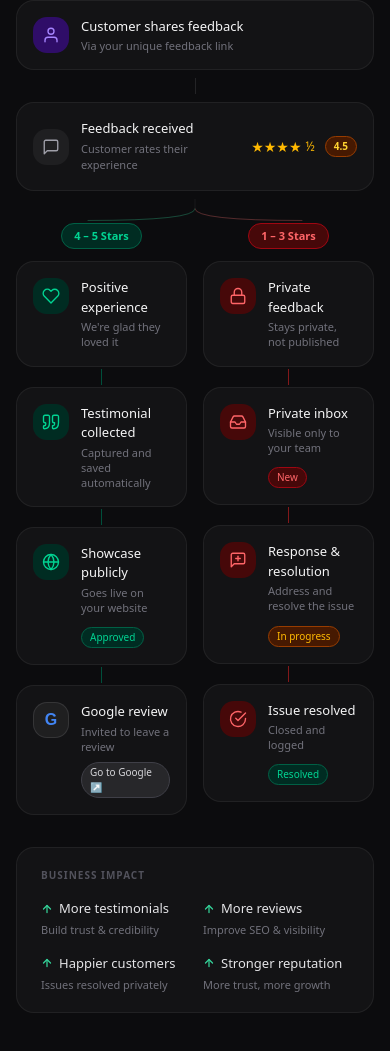
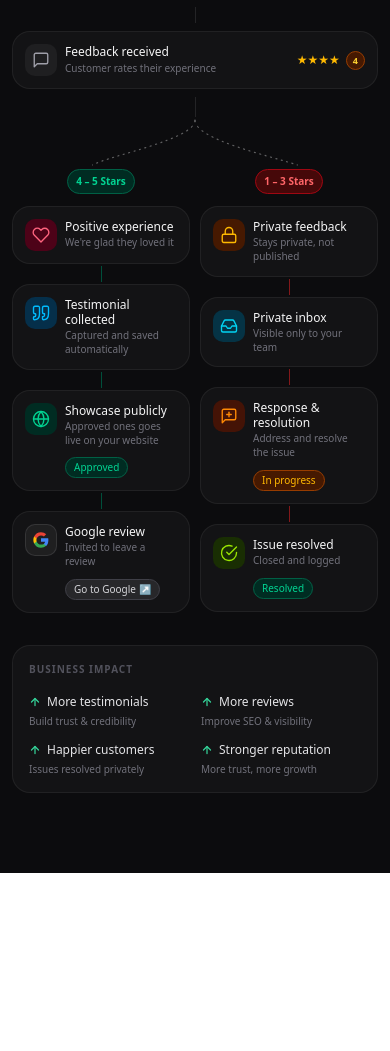
Before and after one commit to MidhunMohan210/woice_home, a Next.js app: page / in a window 390 px wide. Shown: the part 2713-3764 px from the top of the page. After the commit the page ends 3586 px from the top, so only its background shows below. Built offline with nearby package versions, Linux system fonts and the light colour scheme.

Commit message:
woice way section completed

```diff
--- a/src/components/landing/WoiceWaySection.jsx
+++ b/src/components/landing/WoiceWaySection.jsx
@@ -5,92 +5,172 @@ import { useEffect, useRef, useState } from "react";
 const positiveSteps = [
   {
     icon: (
-      <svg width="18" height="18" viewBox="0 0 24 24" fill="none" stroke="currentColor" strokeWidth="1.8" strokeLinecap="round" strokeLinejoin="round">
-        <path d="M20.84 4.61a5.5 5.5 0 0 0-7.78 0L12 5.67l-1.06-1.06a5.5 5.5 0 0 0-7.78 7.78l1.06 1.06L12 21.23l7.78-7.78 1.06-1.06a5.5 5.5 0 0 0 0-7.78z"/>
+      <svg
+        width="18"
+        height="18"
+        viewBox="0 0 24 24"
+        fill="none"
+        stroke="currentColor"
+        strokeWidth="1.8"
+        strokeLinecap="round"
+        strokeLinejoin="round"
+      >
+        <path d="M20.84 4.61a5.5 5.5 0 0 0-7.78 0L12 5.67l-1.06-1.06a5.5 5.5 0 0 0-7.78 7.78l1.06 1.06L12 21.23l7.78-7.78 1.06-1.06a5.5 5.5 0 0 0 0-7.78z" />
       </svg>
     ),
     title: "Positive experience",
     sub: "We're glad they loved it",
+    colorClass: "bg-rose-950 text-rose-400",
   },
   {
     icon: (
-      <svg width="18" height="18" viewBox="0 0 24 24" fill="none" stroke="currentColor" strokeWidth="1.8" strokeLinecap="round" strokeLinejoin="round">
-        <path d="M3 21c3 0 7-1 7-8V5c0-1.25-.756-2.017-2-2H4c-1.25 0-2 .75-2 1.972V11c0 1.25.75 2 2 2 1 0 1 0 1 1v1c0 1-1 2-2 2s-1 .008-1 1.031V20c0 1 0 1 1 1z"/>
-        <path d="M15 21c3 0 7-1 7-8V5c0-1.25-.757-2.017-2-2h-4c-1.25 0-2 .75-2 1.972V11c0 1.25.75 2 2 2h.75c0 2.25.25 4-2.75 4v3c0 1 0 1 1 1z"/>
+      <svg
+        width="18"
+        height="18"
+        viewBox="0 0 24 24"
+        fill="none"
+        stroke="currentColor"
+        strokeWidth="1.8"
+        strokeLinecap="round"
+        strokeLinejoin="round"
+      >
+        <path d="M3 21c3 0 7-1 7-8V5c0-1.25-.756-2.017-2-2H4c-1.25 0-2 .75-2 1.972V11c0 1.25.75 2 2 2 1 0 1 0 1 1v1c0 1-1 2-2 2s-1 .008-1 1.031V20c0 1 0 1 1 1z" />
+        <path d="M15 21c3 0 7-1 7-8V5c0-1.25-.757-2.017-2-2h-4c-1.25 0-2 .75-2 1.972V11c0 1.25.75 2 2 2h.75c0 2.25.25 4-2.75 4v3c0 1 0 1 1 1z" />
       </svg>
     ),
     title: "Testimonial collected",
     sub: "Captured and saved automatically",
+    colorClass: "bg-sky-950 text-sky-400",
   },
   {
     icon: (
-      <svg width="18" height="18" viewBox="0 0 24 24" fill="none" stroke="currentColor" strokeWidth="1.8" strokeLinecap="round" strokeLinejoin="round">
-        <circle cx="12" cy="12" r="10"/>
-        <line x1="2" y1="12" x2="22" y2="12"/>
-        <path d="M12 2a15.3 15.3 0 0 1 4 10 15.3 15.3 0 0 1-4 10 15.3 15.3 0 0 1-4-10 15.3 15.3 0 0 1 4-10z"/>
+      <svg
+        width="18"
+        height="18"
+        viewBox="0 0 24 24"
+        fill="none"
+        stroke="currentColor"
+        strokeWidth="1.8"
+        strokeLinecap="round"
+        strokeLinejoin="round"
+      >
+        <circle cx="12" cy="12" r="10" />
+        <line x1="2" y1="12" x2="22" y2="12" />
+        <path d="M12 2a15.3 15.3 0 0 1 4 10 15.3 15.3 0 0 1-4 10 15.3 15.3 0 0 1-4-10 15.3 15.3 0 0 1 4-10z" />
       </svg>
     ),
     title: "Showcase publicly",
-    sub: "Goes live on your website",
+    sub: "Approved ones goes live on your website",
     badge: { label: "Approved", color: "green" },
+    colorClass: "bg-emerald-950 text-emerald-400",
   },
   {
     icon: (
-      <svg width="18" height="18" viewBox="0 0 24 24" fill="none" stroke="currentColor" strokeWidth="1.8" strokeLinecap="round" strokeLinejoin="round">
-        <path d="M21 15a2 2 0 0 1-2 2H7l-4 4V5a2 2 0 0 1 2-2h14a2 2 0 0 1 2 2z"/>
+      <svg
+        width="18"
+        height="18"
+        viewBox="0 0 24 24"
+        fill="none"
+        stroke="currentColor"
+        strokeWidth="1.8"
+        strokeLinecap="round"
+        strokeLinejoin="round"
+      >
+        <path d="M21 15a2 2 0 0 1-2 2H7l-4 4V5a2 2 0 0 1 2-2h14a2 2 0 0 1 2 2z" />
       </svg>
     ),
     title: "Google review",
     sub: "Invited to leave a review",
     badge: { label: "Go to Google ↗", color: "neutral" },
     googleIcon: true,
+    colorClass: "bg-white/[0.05] border border-white/10",
   },
 ];
 
 const negativeSteps = [
   {
     icon: (
-      <svg width="18" height="18" viewBox="0 0 24 24" fill="none" stroke="currentColor" strokeWidth="1.8" strokeLinecap="round" strokeLinejoin="round">
-        <rect x="3" y="11" width="18" height="11" rx="2" ry="2"/>
-        <path d="M7 11V7a5 5 0 0 1 10 0v4"/>
+      <svg
+        width="18"
+        height="18"
+        viewBox="0 0 24 24"
+        fill="none"
+        stroke="currentColor"
+        strokeWidth="1.8"
+        strokeLinecap="round"
+        strokeLinejoin="round"
+      >
+        <rect x="3" y="11" width="18" height="11" rx="2" ry="2" />
+        <path d="M7 11V7a5 5 0 0 1 10 0v4" />
       </svg>
     ),
     title: "Private feedback",
     sub: "Stays private, not published",
+    colorClass: "bg-amber-950 text-amber-400",
   },
   {
     icon: (
-      <svg width="18" height="18" viewBox="0 0 24 24" fill="none" stroke="currentColor" strokeWidth="1.8" strokeLinecap="round" strokeLinejoin="round">
-        <polyline points="22 12 16 12 14 15 10 15 8 12 2 12"/>
-        <path d="M5.45 5.11L2 12v6a2 2 0 0 0 2 2h16a2 2 0 0 0 2-2v-6l-3.45-6.89A2 2 0 0 0 16.76 4H7.24a2 2 0 0 0-1.79 1.11z"/>
+      <svg
+        width="18"
+        height="18"
+        viewBox="0 0 24 24"
+        fill="none"
+        stroke="currentColor"
+        strokeWidth="1.8"
+        strokeLinecap="round"
+        strokeLinejoin="round"
+      >
+        <polyline points="22 12 16 12 14 15 10 15 8 12 2 12" />
+        <path d="M5.45 5.11L2 12v6a2 2 0 0 0 2 2h16a2 2 0 0 0 2-2v-6l-3.45-6.89A2 2 0 0 0 16.76 4H7.24a2 2 0 0 0-1.79 1.11z" />
       </svg>
     ),
     title: "Private inbox",
     sub: "Visible only to your team",
-    badge: { label: "New", color: "red" },
+    // badge: { label: "New", color: "red" },
+    colorClass: "bg-cyan-950 text-cyan-400",
   },
   {
     icon: (
-      <svg width="18" height="18" viewBox="0 0 24 24" fill="none" stroke="currentColor" strokeWidth="1.8" strokeLinecap="round" strokeLinejoin="round">
-        <path d="M21 15a2 2 0 0 1-2 2H7l-4 4V5a2 2 0 0 1 2-2h14a2 2 0 0 1 2 2z"/>
-        <line x1="9" y1="10" x2="15" y2="10"/>
-        <line x1="12" y1="7" x2="12" y2="13"/>
+      <svg
+        width="18"
+        height="18"
+        viewBox="0 0 24 24"
+        fill="none"
+        stroke="currentColor"
+        strokeWidth="1.8"
+        strokeLinecap="round"
+        strokeLinejoin="round"
+      >
+        <path d="M21 15a2 2 0 0 1-2 2H7l-4 4V5a2 2 0 0 1 2-2h14a2 2 0 0 1 2 2z" />
+        <line x1="9" y1="10" x2="15" y2="10" />
+        <line x1="12" y1="7" x2="12" y2="13" />
       </svg>
     ),
     title: "Response & resolution",
     sub: "Address and resolve the issue",
     badge: { label: "In progress", color: "amber" },
+    colorClass: "bg-orange-950 text-orange-400",
   },
   {
     icon: (
-      <svg width="18" height="18" viewBox="0 0 24 24" fill="none" stroke="currentColor" strokeWidth="1.8" strokeLinecap="round" strokeLinejoin="round">
-        <path d="M22 11.08V12a10 10 0 1 1-5.93-9.14"/>
-        <polyline points="22 4 12 14.01 9 11.01"/>
+      <svg
+        width="18"
+        height="18"
+        viewBox="0 0 24 24"
+        fill="none"
+        stroke="currentColor"
+        strokeWidth="1.8"
+        strokeLinecap="round"
+        strokeLinejoin="round"
+      >
+        <path d="M22 11.08V12a10 10 0 1 1-5.93-9.14" />
+        <polyline points="22 4 12 14.01 9 11.01" />
       </svg>
     ),
     title: "Issue resolved",
     sub: "Closed and logged",
     badge: { label: "Resolved", color: "green" },
+    colorClass: "bg-lime-950 text-lime-400",
   },
 ];
 
@@ -109,7 +189,9 @@ function Badge({ label, color }) {
     neutral: "bg-zinc-800 text-zinc-300 border border-zinc-700",
   };
   return (
-    <span className={`inline-block text-[10px] font-medium px-2 py-0.5 rounded-full ${styles[color]}`}>
+    <span
+      className={`inline-block text-[10px] font-medium px-2 py-0.5 rounded-full ${styles[color]}`}
+    >
       {label}
     </span>
   );
@@ -122,8 +204,13 @@ function StepCard({ icon, title, sub, badge, googleIcon, colorClass, delay }) {
     const el = ref.current;
     if (!el) return;
     const obs = new IntersectionObserver(
-      ([e]) => { if (e.isIntersecting) { setVis(true); obs.disconnect(); } },
-      { threshold: 0.15 }
+      ([e]) => {
+        if (e.isIntersecting) {
+          setVis(true);
+          obs.disconnect();
+        }
+      },
+      { threshold: 0.15 },
     );
     obs.observe(el);
     return () => obs.disconnect();
@@ -133,19 +220,53 @@ function StepCard({ icon, title, sub, badge, googleIcon, colorClass, delay }) {
     <div
       ref={ref}
       style={{ transitionDelay: `${delay}ms` }}
-      className={`group flex items-start gap-3 p-4 rounded-2xl border border-white/[0.06] bg-white/[0.03] hover:bg-white/[0.06] hover:border-white/[0.10] transition-all duration-300 ${vis ? "opacity-100 translate-y-0" : "opacity-0 translate-y-4"}`}
+      className={`group flex items-start gap-2 p-3 rounded-[18px] border border-white/[0.06] bg-white/[0.03] transition-all duration-300 hover:bg-white/[0.06] hover:border-white/[0.10] sm:gap-3 sm:rounded-2xl sm:p-4 ${vis ? "opacity-100 translate-y-0" : "opacity-0 translate-y-4"}`}
     >
-      <div className={`w-9 h-9 rounded-xl flex items-center justify-center flex-shrink-0 ${colorClass}`}>
+      <div
+        className={`flex h-8 w-8 flex-shrink-0 items-center justify-center rounded-lg sm:h-9 sm:w-9 sm:rounded-xl ${colorClass}`}
+      >
         {googleIcon ? (
-          <span className="text-base font-bold" style={{ fontFamily: "sans-serif" }}>
-            <span style={{ color: "#4285F4" }}>G</span>
-          </span>
-        ) : icon}
+          <svg
+            width="18"
+            height="18"
+            viewBox="0 0 18 18"
+            fill="none"
+            aria-hidden="true"
+            className="sm:h-[18px] sm:w-[18px]"
+          >
+            <path
+              d="M16.364 9.204c0-.638-.057-1.25-.163-1.837H9v3.475h4.118a3.522 3.522 0 0 1-1.529 2.312v1.92h2.472c1.448-1.334 2.303-3.3 2.303-5.87Z"
+              fill="#4285F4"
+            />
+            <path
+              d="M9 16.675c2.079 0 3.823-.69 5.097-1.87l-2.472-1.92c-.69.463-1.573.737-2.625.737-2.016 0-3.724-1.36-4.334-3.188H2.11v2.001A7.69 7.69 0 0 0 9 16.675Z"
+              fill="#34A853"
+            />
+            <path
+              d="M4.666 10.434A4.61 4.61 0 0 1 4.424 9c0-.498.085-.981.242-1.434V5.565H2.11A7.675 7.675 0 0 0 1.325 9c0 1.237.295 2.408.785 3.435l2.556-2.001Z"
+              fill="#FBBC05"
+            />
+            <path
+              d="M9 4.378c1.13 0 2.145.389 2.944 1.151l2.209-2.209C12.82 2.083 11.076 1.325 9 1.325A7.69 7.69 0 0 0 2.11 5.565l2.556 2.001C5.276 5.738 6.984 4.378 9 4.378Z"
+              fill="#EA4335"
+            />
+          </svg>
+        ) : (
+          icon
+        )}
       </div>
       <div className="flex-1 min-w-0">
-        <div className="text-[13px] font-medium text-zinc-100 mb-0.5">{title}</div>
-        <div className="text-[11px] text-zinc-500 leading-snug">{sub}</div>
-        {badge && <div className="mt-2"><Badge {...badge} /></div>}
+        <div className="mb-0.5 text-[12px] font-medium leading-[1.25] text-zinc-100 sm:text-[13px]">
+          {title}
+        </div>
+        <div className="text-[10px] leading-snug text-zinc-500 sm:text-[11px]">
+          {sub}
+        </div>
+        {badge && (
+          <div className="mt-1.5 sm:mt-2">
+            <Badge {...badge} />
+          </div>
+        )}
       </div>
     </div>
   );
@@ -154,7 +275,9 @@ function StepCard({ icon, title, sub, badge, googleIcon, colorClass, delay }) {
 function Connector({ color }) {
   return (
     <div className="flex justify-center my-0.5">
-      <div className={`w-px h-4 ${color === "green" ? "bg-emerald-900" : "bg-red-900"}`} />
+      <div
+        className={`w-px h-4 ${color === "green" ? "bg-emerald-900" : "bg-red-900"}`}
+      />
     </div>
   );
 }
@@ -166,30 +289,36 @@ export default function WoiceWaySection() {
     const el = headingRef.current;
     if (!el) return;
     const obs = new IntersectionObserver(
-      ([e]) => { if (e.isIntersecting) { setHeadingVis(true); obs.disconnect(); } },
-      { threshold: 0.2 }
+      ([e]) => {
+        if (e.isIntersecting) {
+          setHeadingVis(true);
+          obs.disconnect();
+        }
+      },
+      { threshold: 0.2 },
     );
     obs.observe(el);
     return () => obs.disconnect();
   }, []);
 
   return (
-    <section className="py-24 px-4 sm:px-6 bg-[#0c0c0e]">
+    <section className="bg-[#0c0c0e] px-3 py-20 sm:px-6 sm:py-24">
       <div className="max-w-5xl mx-auto">
-
         {/* Header */}
         <div
           ref={headingRef}
           className={`mb-16 text-center transition-all duration-700 ${headingVis ? "opacity-100 translate-y-0" : "opacity-0 translate-y-6"}`}
         >
-          <div className="inline-flex items-center gap-2 text-[11px] font-semibold tracking-widest uppercase text-violet-400 bg-violet-950 border border-violet-800 px-3 py-1.5 rounded-full mb-5">
+          <div className="inline-flex items-center gap-2 text-sm font-semibold tracking-widest uppercase text-gray-500  px-3 py-1.5 rounded-full mb-5">
             The Woice Way
           </div>
-          <h2 className="mx-auto mb-4 max-w-2xl text-4xl font-semibold leading-tight tracking-tight text-zinc-50 sm:text-5xl">
+          <h2 className="mx-auto mb-4 max-w-2xl text-[2rem] font-semibold leading-tight tracking-tight text-zinc-50 sm:text-5xl">
             One link. Two paths. Better reputation.
           </h2>
-          <p className="mx-auto max-w-3xl text-base leading-relaxed text-zinc-500">
-            Woice automatically routes customer responses. Happy customers become public testimonials and Google reviews, while concerns stay private so you can fix them before they affect your reputation.
+          <p className="mx-auto max-w-3xl text-[15px] leading-6 text-zinc-500 sm:text-base sm:leading-relaxed">
+            Woice automatically routes customer responses. Happy customers
+            become public testimonials and Google reviews, while concerns stay
+            private so you can fix them before they affect your reputation.
           </p>
         </div>
 
@@ -197,9 +326,18 @@ export default function WoiceWaySection() {
         <div className="max-w-sm mx-auto mb-2 space-y-2">
           <StepCard
             icon={
-              <svg width="18" height="18" viewBox="0 0 24 24" fill="none" stroke="currentColor" strokeWidth="1.8" strokeLinecap="round" strokeLinejoin="round">
-                <path d="M20 21v-2a4 4 0 0 0-4-4H8a4 4 0 0 0-4 4v2"/>
-                <circle cx="12" cy="7" r="4"/>
+              <svg
+                width="18"
+                height="18"
+                viewBox="0 0 24 24"
+                fill="none"
+                stroke="currentColor"
+                strokeWidth="1.8"
+                strokeLinecap="round"
+                strokeLinejoin="round"
+              >
+                <path d="M20 21v-2a4 4 0 0 0-4-4H8a4 4 0 0 0-4 4v2" />
+                <circle cx="12" cy="7" r="4" />
               </svg>
             }
             title="Customer shares feedback"
@@ -207,55 +345,111 @@ export default function WoiceWaySection() {
             colorClass="bg-violet-950 text-violet-400"
             delay={0}
           />
-          <div className="flex justify-center"><div className="w-px h-4 bg-white/10" /></div>
+          <div className="flex justify-center">
+            <div className="w-px h-4 bg-white/10" />
+          </div>
 
           {/* Feedback received card */}
-          <div className="flex items-center gap-3 p-4 rounded-2xl border border-white/[0.06] bg-white/[0.03]">
-            <div className="w-9 h-9 rounded-xl bg-white/[0.05] text-zinc-400 flex items-center justify-center flex-shrink-0">
-              <svg width="18" height="18" viewBox="0 0 24 24" fill="none" stroke="currentColor" strokeWidth="1.8" strokeLinecap="round" strokeLinejoin="round" aria-hidden="true">
-                <path d="M21 15a2 2 0 0 1-2 2H7l-4 4V5a2 2 0 0 1 2-2h14a2 2 0 0 1 2 2z"/>
+          <div className="flex items-center gap-2 p-3 rounded-[18px] border border-white/[0.06] bg-white/[0.03] sm:gap-3 sm:p-4 sm:rounded-2xl">
+            <div className="flex h-8 w-8 flex-shrink-0 items-center justify-center rounded-lg bg-white/[0.05] text-zinc-400 sm:h-9 sm:w-9 sm:rounded-xl">
+              <svg
+                width="18"
+                height="18"
+                viewBox="0 0 24 24"
+                fill="none"
+                stroke="currentColor"
+                strokeWidth="1.8"
+                strokeLinecap="round"
+                strokeLinejoin="round"
+                aria-hidden="true"
+              >
+                <path d="M21 15a2 2 0 0 1-2 2H7l-4 4V5a2 2 0 0 1 2-2h14a2 2 0 0 1 2 2z" />
               </svg>
             </div>
-            <div className="flex-1">
-              <div className="text-[13px] font-medium text-zinc-100 mb-0.5">Feedback received</div>
-              <div className="text-[11px] text-zinc-500">Customer rates their experience</div>
+            <div className="min-w-0 flex-1">
+              <div className="mb-0.5 text-[12px] font-medium leading-[1.25] text-zinc-100 sm:text-[13px]">
+                Feedback received
+              </div>
+              <div className="text-[10px] text-zinc-500 sm:text-[11px]">
+                Customer rates their experience
+              </div>
             </div>
-            <div className="flex items-center gap-1">
-              <span className="text-amber-400 text-sm">★★★★</span>
-              <span className="text-amber-400 text-xs">½</span>
-              <span className="ml-1.5 text-[10px] font-semibold text-amber-300 bg-amber-950 border border-amber-800 px-2 py-0.5 rounded-full">4.5</span>
+            <div className="flex shrink-0 items-center gap-0.5 sm:gap-1">
+              <span className="text-xs text-amber-400 sm:text-sm">★★★★</span>
+
+              <span className="ml-1 text-[9px] font-semibold text-amber-300 bg-amber-950 border border-amber-800 px-1.5 py-0.5 rounded-full sm:ml-1.5 sm:text-[10px] sm:px-2">
+                4
+              </span>
             </div>
           </div>
         </div>
 
-        {/* Branch SVG */}
+        {/* Branch connector */}
         <div className="max-w-3xl mx-auto">
-          <svg width="100%" viewBox="0 0 600 40" preserveAspectRatio="none" className="block" aria-hidden="true">
-            <line x1="300" y1="0" x2="300" y2="16" stroke="rgba(255,255,255,0.1)" strokeWidth="1"/>
-            <path d="M300 16 Q300 36 120 36" fill="none" stroke="rgba(52,211,153,0.35)" strokeWidth="1.5"/>
-            <path d="M300 16 Q300 36 480 36" fill="none" stroke="rgba(248,113,113,0.35)" strokeWidth="1.5"/>
-          </svg>
+          <div className="flex flex-col items-center">
+            <div className="w-px h-5 bg-white/10" />
+
+            <div className="relative h-12 w-full">
+              <svg
+                width="100%"
+                height="48"
+                viewBox="0 0 600 60"
+                preserveAspectRatio="none"
+                className="absolute inset-0 overflow-visible"
+                aria-hidden="true"
+              >
+                <path
+                  d="M300 4 C300 28 160 48 132 60"
+                  fill="none"
+                  stroke="rgba(255,255,255,0.35)"
+                  strokeWidth="1.5"
+                  strokeLinecap="round"
+                  strokeDasharray="2 7"
+                />
+                <path
+                  d="M300 4 C300 28 420 48 468 60"
+                  fill="none"
+                  stroke="rgba(255,255,255,0.35)"
+                  strokeWidth="1.5"
+                  strokeLinecap="round"
+                  strokeDasharray="2 7"
+                />
+
+                {/* <circle cx="300" cy="4" r="2.5" fill="rgba(255,255,255,0.5)" />
+                <circle cx="300" cy="4" r="5.5" fill="rgba(255,255,255,0.07)" />
+
+                <circle cx="132" cy="60" r="3" fill="#34d399" opacity="0.9" />
+                <circle cx="132" cy="60" r="6" fill="#34d399" opacity="0.12" />
+                <circle cx="468" cy="60" r="3" fill="#f87171" opacity="0.9" />
+                <circle cx="468" cy="60" r="6" fill="#f87171" opacity="0.12" /> */}
+              </svg>
+            </div>
+          </div>
         </div>
 
         {/* Branch labels + columns */}
-        <div className="max-w-3xl mx-auto">
-          <div className="grid grid-cols-2 gap-4 mb-3">
+        <div className="max-w-3xl mx-auto mt-2">
+          <div className="-mt-1 mb-3 grid grid-cols-2 gap-2.5 sm:gap-4">
             <div className="flex justify-center">
-              <span className="text-[11px] font-semibold text-emerald-400 bg-emerald-950 border border-emerald-800 px-3 py-1 rounded-full">4 – 5 Stars</span>
+              <span className="rounded-full border border-emerald-800 bg-emerald-950 px-2 py-1 text-[10px] font-semibold text-emerald-400 sm:px-3 sm:text-[11px]">
+                4 – 5 Stars
+              </span>
             </div>
             <div className="flex justify-center">
-              <span className="text-[11px] font-semibold text-red-400 bg-red-950 border border-red-800 px-3 py-1 rounded-full">1 – 3 Stars</span>
+              <span className="rounded-full border border-red-800 bg-red-950 px-2 py-1 text-[10px] font-semibold text-red-400 sm:px-3 sm:text-[11px]">
+                1 – 3 Stars
+              </span>
             </div>
           </div>
 
-          <div className="grid grid-cols-2 gap-4">
+          <div className="grid grid-cols-2 gap-2.5 sm:gap-4">
             {/* Positive column */}
             <div className="space-y-0">
               {positiveSteps.map((step, i) => (
                 <div key={i}>
                   <StepCard
                     {...step}
-                    colorClass={step.googleIcon ? "bg-white/[0.05] border border-white/10" : "bg-emerald-950 text-emerald-400"}
+                    colorClass={step.colorClass}
                     delay={i * 60}
                   />
                   {i < positiveSteps.length - 1 && <Connector color="green" />}
@@ -266,7 +460,11 @@ export default function WoiceWaySection() {
             <div className="space-y-0">
               {negativeSteps.map((step, i) => (
                 <div key={i}>
-                  <StepCard {...step} colorClass="bg-red-950 text-red-400" delay={i * 60} />
+                  <StepCard
+                    {...step}
+                    colorClass={step.colorClass}
+                    delay={i * 60}
+                  />
                   {i < negativeSteps.length - 1 && <Connector color="red" />}
                 </div>
               ))}
@@ -276,25 +474,43 @@ export default function WoiceWaySection() {
 
         {/* Impact strip */}
         <div className="max-w-3xl mx-auto mt-8">
-          <div className="rounded-2xl border border-white/[0.06] bg-white/[0.03] px-6 py-5">
-            <div className="text-[10px] font-semibold tracking-widest uppercase text-zinc-600 mb-4">Business impact</div>
-            <div className="grid grid-cols-2 sm:grid-cols-4 gap-4">
+          <div className="rounded-2xl border border-white/[0.06] bg-white/[0.03] px-4 py-4 sm:px-6 sm:py-5">
+            <div className="text-[10px] font-semibold tracking-widest uppercase text-zinc-600 mb-4">
+              Business impact
+            </div>
+            <div className="grid grid-cols-2 gap-3 sm:grid-cols-4 sm:gap-4">
               {impacts.map((item, i) => (
-                <div key={i} className={`${i < impacts.length - 1 ? "sm:border-r border-white/[0.06]" : ""} sm:pr-4`}>
+                <div
+                  key={i}
+                  className={`${i < impacts.length - 1 ? "sm:border-r border-white/[0.06]" : ""} sm:pr-4`}
+                >
                   <div className="flex items-center gap-1.5 mb-1">
-                    <svg width="12" height="12" viewBox="0 0 24 24" fill="none" stroke="#34d399" strokeWidth="2.5" strokeLinecap="round" strokeLinejoin="round" aria-hidden="true">
-                      <line x1="12" y1="19" x2="12" y2="5"/>
-                      <polyline points="5 12 12 5 19 12"/>
+                    <svg
+                      width="12"
+                      height="12"
+                      viewBox="0 0 24 24"
+                      fill="none"
+                      stroke="#34d399"
+                      strokeWidth="2.5"
+                      strokeLinecap="round"
+                      strokeLinejoin="round"
+                      aria-hidden="true"
+                    >
+                      <line x1="12" y1="19" x2="12" y2="5" />
+                      <polyline points="5 12 12 5 19 12" />
                     </svg>
-                    <span className="text-[13px] font-medium text-zinc-200">{item.label}</span>
+                    <span className="text-[12px] font-medium text-zinc-200 sm:text-[13px]">
+                      {item.label}
+                    </span>
                   </div>
-                  <div className="text-[11px] text-zinc-500 leading-snug">{item.sub}</div>
+                  <div className="text-[10px] leading-snug text-zinc-500 sm:text-[11px]">
+                    {item.sub}
+                  </div>
                 </div>
               ))}
             </div>
           </div>
         </div>
-
       </div>
     </section>
   );
```
